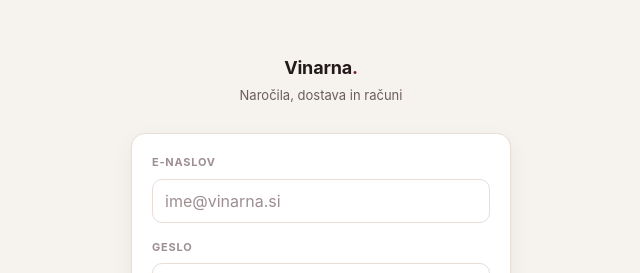
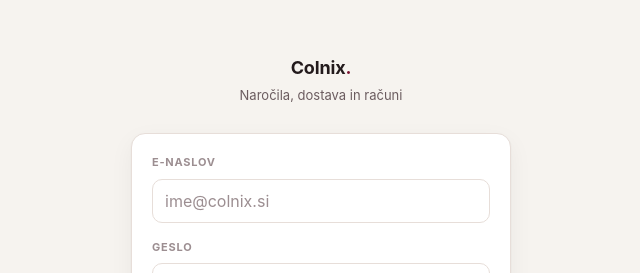
Before and after one commit to zaziazi/ColnarWins, a Next.js app: page /prijava in a window 1280 px wide. Shown: the part 175-448 px from the top of the page, without its empty margins (319-959 px from the left). Built offline with nearby package versions, Linux system fonts and the light colour scheme.

Commit message:
Rename app branding from Vinarna to Colnix
Updates the in-app title, login screen, header, form placeholder,
package.json/package-lock.json, README title, and dev launch config to
match the new project name. No functional changes.

Co-Authored-By: Claude Sonnet 5 <noreply@anthropic.com>

```diff
--- a/package.json
+++ b/package.json
@@ -1,5 +1,5 @@
 {
-  "name": "vinarna",
+  "name": "colnix",
   "version": "0.1.0",
   "private": true,
   "scripts": {
--- a/src/app/layout.tsx
+++ b/src/app/layout.tsx
@@ -3,7 +3,7 @@ import { Toaster } from "sonner";
 import "./globals.css";
 
 export const metadata: Metadata = {
-  title: "Vinarna",
+  title: "Colnix",
   description: "Naro\u010dila, dostava in ra\u010duni",
 };
 
--- a/src/app/prijava/login-form.tsx
+++ b/src/app/prijava/login-form.tsx
@@ -40,7 +40,7 @@ export function LoginForm() {
           required
           value={email}
           onChange={(e) => setEmail(e.target.value)}
-          placeholder="ime@vinarna.si"
+          placeholder="ime@colnix.si"
         />
       </div>
       <div>
--- a/src/app/prijava/page.tsx
+++ b/src/app/prijava/page.tsx
@@ -7,7 +7,7 @@ export default function LoginPage() {
       <div className="w-full max-w-[380px]">
         <div className="text-center mb-7">
           <p className="font-bold text-lg tracking-[-0.01em]">
-            Vinarna<span className="text-wine">.</span>
+            Colnix<span className="text-wine">.</span>
           </p>
           <p className="text-[13px] text-ink-muted mt-1">Naročila, dostava in računi</p>
         </div>
--- a/src/components/app-shell.tsx
+++ b/src/components/app-shell.tsx
@@ -38,7 +38,7 @@ export function AppShell({
       <header className="sticky top-0 z-20 bg-surface border-b border-line px-4 pt-4 pb-3">
         <div className="flex items-baseline justify-between gap-3">
           <span className="font-bold tracking-[-0.01em]">
-            Vinarna<span className="text-wine">.</span>
+            Colnix<span className="text-wine">.</span>
           </span>
           {who && <span className="text-xs text-ink-subtle">{who}</span>}
         </div>
```
Also changed, not shown: .claude/launch.json, 2 other files (tests, documents, lock files or other folders).
